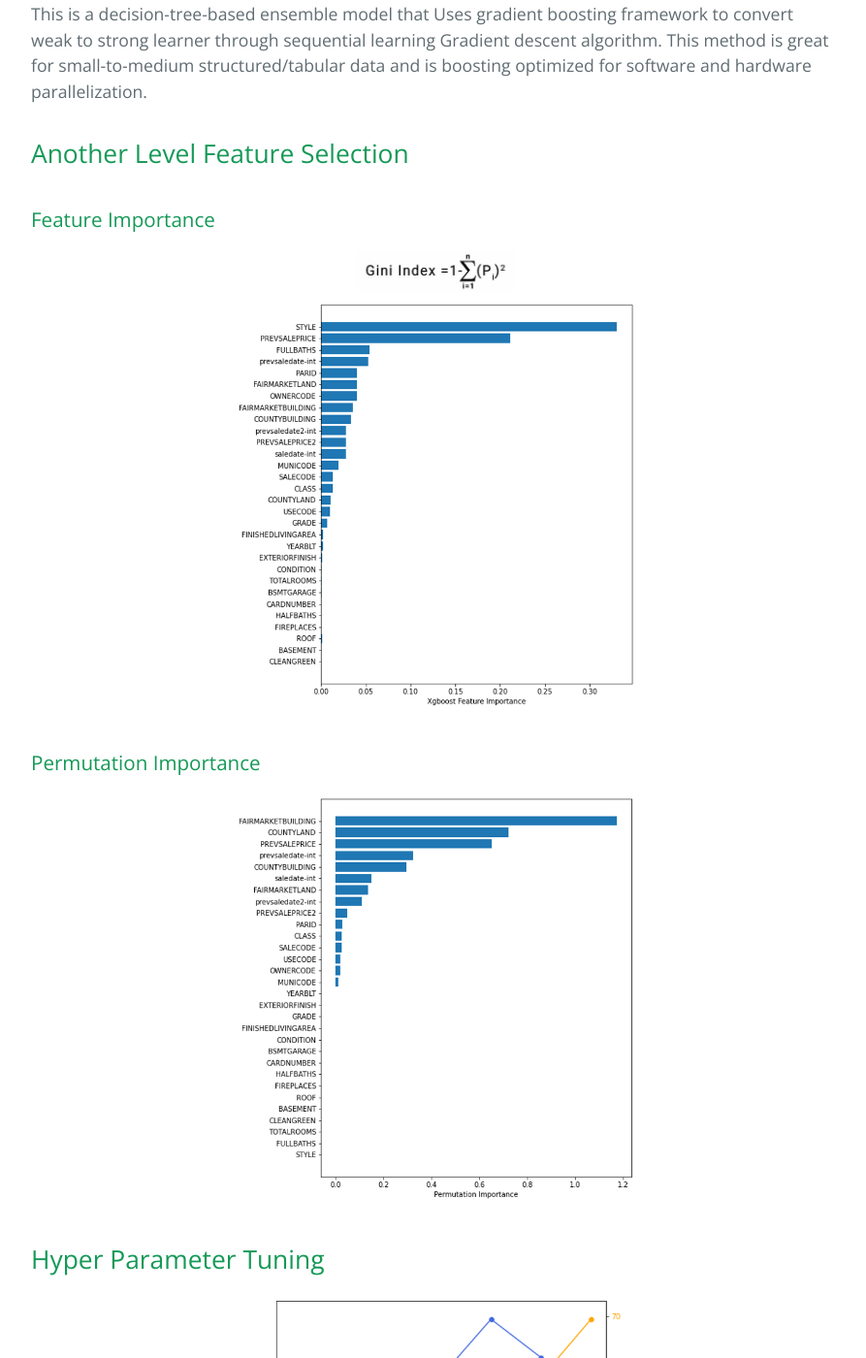
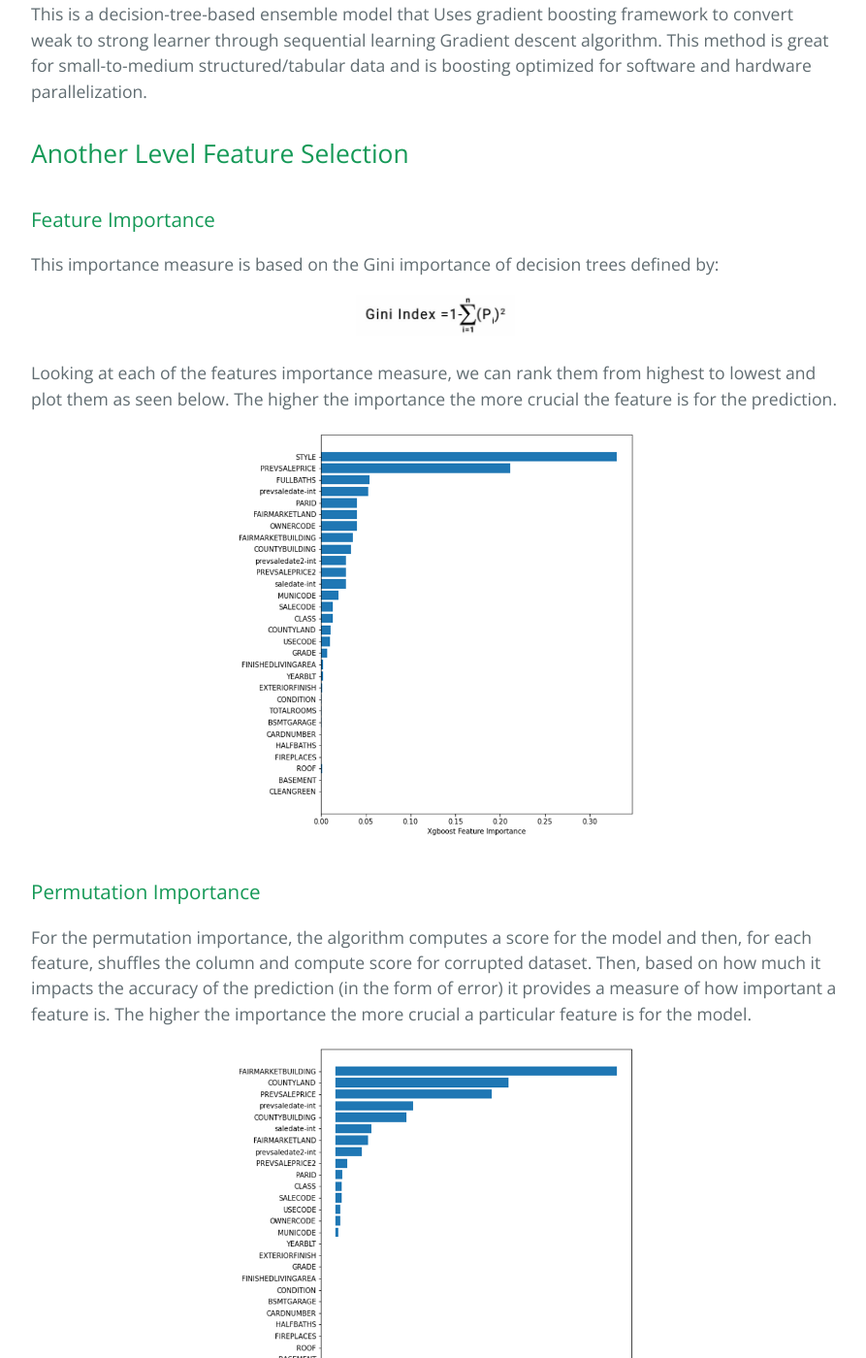
Before and after one commit to matheuscfernandes/fidelity-interview, a Jekyll site: the page built from index.md, in a window 1280 px wide and 1400 px high, scrolled down 7787 px. Shown: the whole window at 97% size, without its empty margins (192-1085 px from the left). Built offline with Jekyll 4.4.1, drawn with Linux system fonts in a browser that asks for light colours; formulas are drawn with MathJax 3; some of the changed text lies outside the part shown.

Commit message:
updating index

```diff
--- a/index.md
+++ b/index.md
@@ -151,15 +151,29 @@
 
 ## Another Level Feature Selection
 ### Feature Importance
+This importance measure is based on the Gini importance of decision trees defined by:
+<div style="text-align:center"><img src="./assets/gini.png" width='20%'></div>
 
-<div style="text-align:center"><img src="./assets/gini.png" width='20%'></div>
+Looking at each of the features importance measure, we can rank them from highest to lowest and plot them as seen below. The higher the importance the more crucial the feature is for the prediction.
 
 <div style="text-align:center"><img src="./assets/featimp.png" width='50%'></div>
 
 ### Permutation Importance
+For the permutation importance, the algorithm computes a score for the model and then, for each feature, shuffles the column and compute score for corrupted dataset. Then, based on how much it impacts the accuracy of the prediction (in the form of error) it provides a measure of how important a feature is. The higher the importance the more crucial a particular feature is for the model.
+
 <div style="text-align:center"><img src="./assets/permimp.png" width='50%'></div>
 
 ## Hyper Parameter Tuning
+
+For computational efficiency, only tuned 1 param – number of estimators
+
+Use cross-validation with 4-way split
+
+A bias-variance balance is obtained at n=110, with underfitting before and overfitting after
+
+As n increases computational time increases
+
+
 <div style="text-align:center"><img src="./assets/hypertune.png" width='50%'></div>
 
 # Computing HVI
@@ -168,14 +182,14 @@
 ## Method
 <div style="text-align:center"><img src="./assets/hviproc.png" width='90%'></div>
 
-## Assumptions
-
 ## Results
-<div style="text-align:center"><img src="./assets/results.png" width='90%'></div>
+<div style="text-align:center"><img src="./assets/results.png" width='50%'></div>
 
 
-# Conclusions
+# Conclusions and Recommendations
 
 Based on the resutls obtained from the model alone under the stated assumptions, I do not suggest investing in the housing stock on Allegheny county at the moment. If the costumer currenly holds properties holdings at the moment, I would recommend liquidating the assets
 
 However, uncertainties arising  unaccounting for additional
+
+#
```
